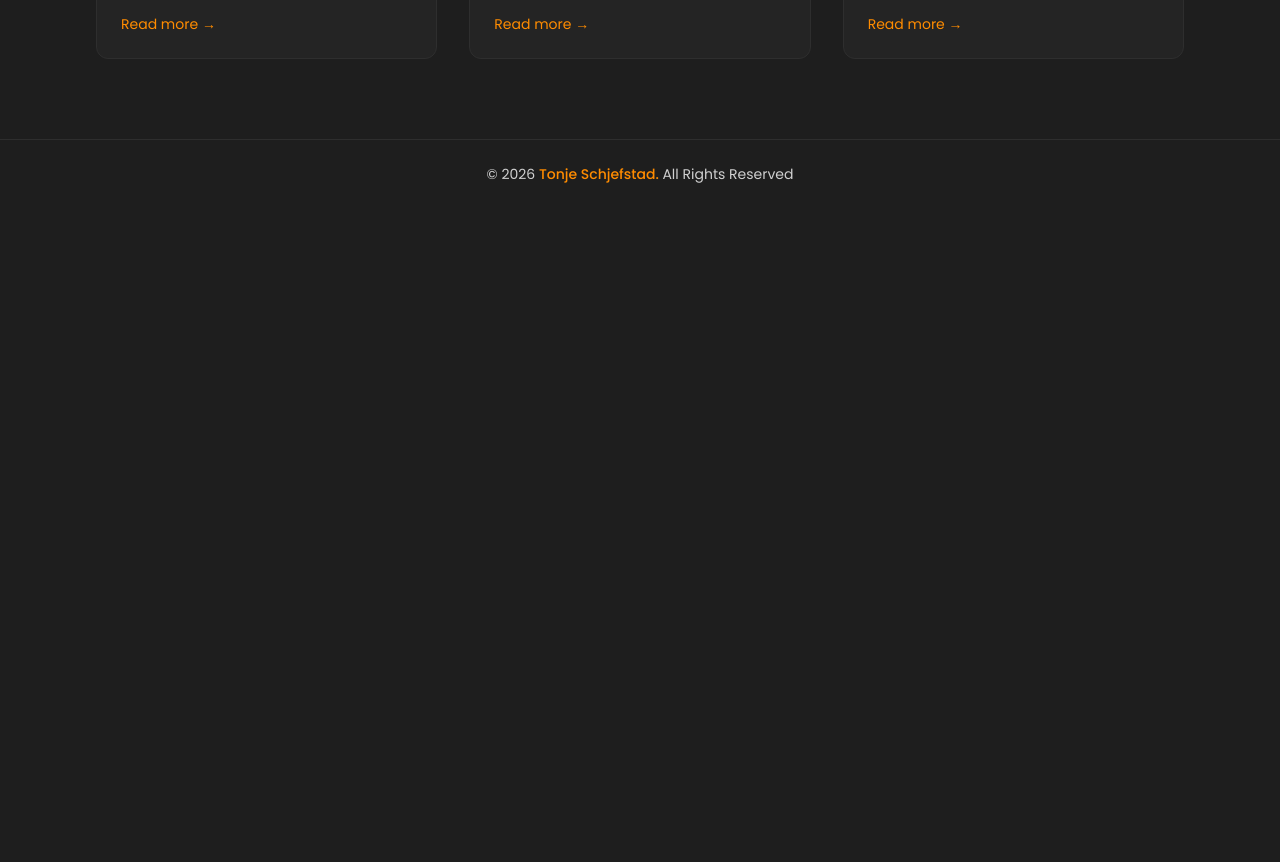
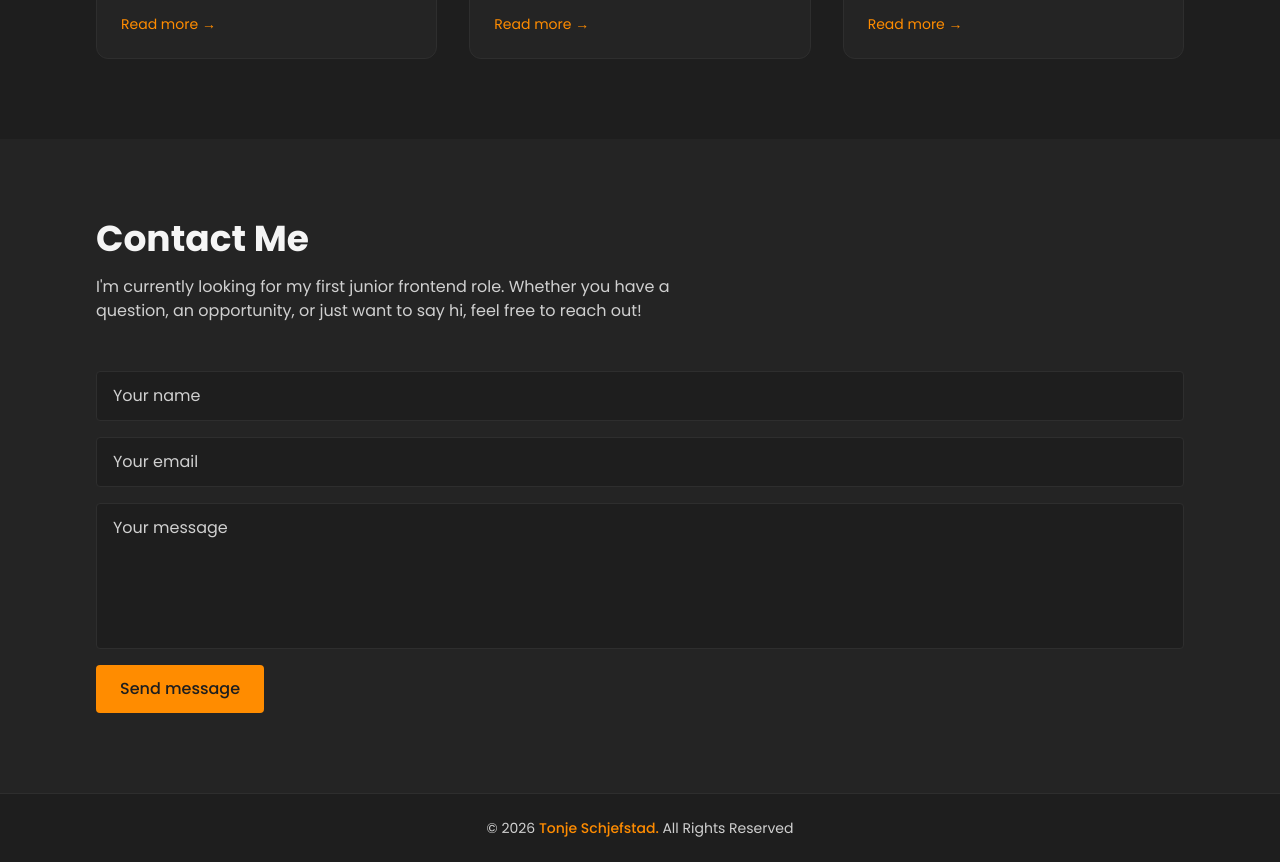
Before and after one commit to TonjeSchjefstad/Portfolio2, a React (Vite) app: page / in a window 1280 px wide. Shown: the part 1780-2642 px from the top of the page. Before the commit the page ends 1988 px from the top, so only its background shows below. Built offline with nearby package versions, Linux system fonts and the light colour scheme.

Commit message:
Add Contact Me section

```diff
--- a/package.json
+++ b/package.json
@@ -11,6 +11,7 @@
     "preview": "vite preview"
   },
   "dependencies": {
+    "@formspree/react": "^3.0.0",
     "@tailwindcss/vite": "^4.3.0",
     "react": "^19.2.6",
     "react-dom": "^19.2.6",
--- a/src/pages/Home.tsx
+++ b/src/pages/Home.tsx
@@ -1,3 +1,4 @@
+import { useForm} from "@formspree/react";
 import profileImage from "../assets/profile-image.webp";
 import officeImage from "../assets/office.webp";
 import { projects } from "../data/projects";
@@ -9,6 +10,7 @@ const allTags = ["All", "Next.js", "TypeScript", "Tailwind", "React", "JavaScrip
 
 export default function Home() {
   const [activeTag, setActiveTag] = useState("All");
+  const [state, handleSubmit] = useForm("mredrwna");
 
   const filteredProjects = activeTag === "All"
     ? projects
@@ -119,6 +121,53 @@ export default function Home() {
         </div>
       </section>
 
+      {/* Contact */}
+      <section id="contact" className="bg-surface py-20">
+        <div className="max-w-6xl mx-auto px-8">
+          <h2 className="text-text-primary text-4xl font-bold mb-4">Contact Me</h2>
+          <p className="text-text-muted max-w-xl mb-12">
+            I'm currently looking for my first junior frontend role. Whether you have
+            a question, an opportunity, or just want to say hi, feel free to reach out!
+          </p>
+
+          <div className="flex flex-col md:flex-row gap-12">
+            <form onSubmit={handleSubmit} className="flex-1 flex flex-col gap-4">
+            <input
+              type="text"
+              name="name"
+              placeholder="Your name"
+              required
+              className="bg-bg border border-border text-text-primary placeholder:text-text-muted px-4 py-3 rounded outline-none focus:border-accent transition-colors duration-200"
+            />
+            <input
+              type="email"
+              name="email"
+              placeholder="Your email"
+              required
+              className="bg-bg border border-border text-text-primary placeholder:text-text-muted px-4 py-3 rounded outline-none focus:border-accent transition-colors duration-200"
+            />
+            <textarea
+              name="message"
+              placeholder="Your message"
+              rows={5}
+              required
+              className="bg-bg border border-border text-text-primary placeholder:text-text-muted px-4 py-3 rounded outline-none focus:border-accent transition-colors duration-200 resize-none"
+            />
+            {state.succeeded ? (
+              <p className="text-accent font-medium">Thanks for reaching out! I'll get back to you soon.</p>
+            ) : (
+              <button
+                type="submit"
+                disabled={state.submitting}
+                className="bg-accent text-bg font-medium px-6 py-3 rounded hover:opacity-80 transition-opacity duration-200 self-start disabled:opacity-50"
+              >
+                {state.submitting ? "Sending..." : "Send message"}
+              </button>
+            )}
+          </form>
+          </div>
+        </div>
+      </section>
     </div>
   );
 }
```
Also changed, not shown: 1 other file (tests, documents, lock files or other folders).
